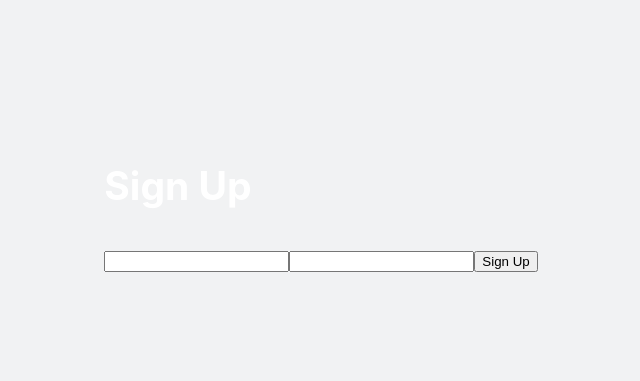
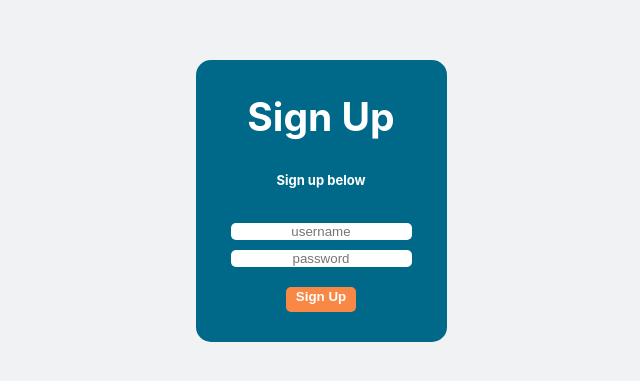
Before and after one commit to clinical-trial-finder/ClinicalTrialFinder-FE, a React (Create React App) app in the folder clinicaltrialfinder/: page /signup in a window 1280 px wide. Shown: the part 199-580 px from the top of the page, without its empty margins (319-959 px from the left). Built offline with nearby package versions, Linux system fonts and the light colour scheme.

Commit message:
Signup form styles

```diff
--- a/clinicaltrialfinder/src/components/SignUp.js
+++ b/clinicaltrialfinder/src/components/SignUp.js
@@ -33,20 +33,23 @@ class SignUp extends React.Component {
   render() {
     console.log(this.props);
     return (
-      <div>
+      <div className="login">
         <h2>Sign Up</h2>
-        <form onSubmit={this.signUp}>
+        <h5>Sign up below</h5>
+        <form className="login-form" onSubmit={this.signUp}>
           <input
             type="text"
             name="username"
             value={this.state.credentials.username}
             onChange={this.handleChange}
+            placeholder="username"
           />
           <input
             type="password"
             name="password"
             value={this.state.credentials.password}
             onChange={this.handleChange}
+            placeholder="password"
           />
           <button>
             {this.props.signing ? (
```
